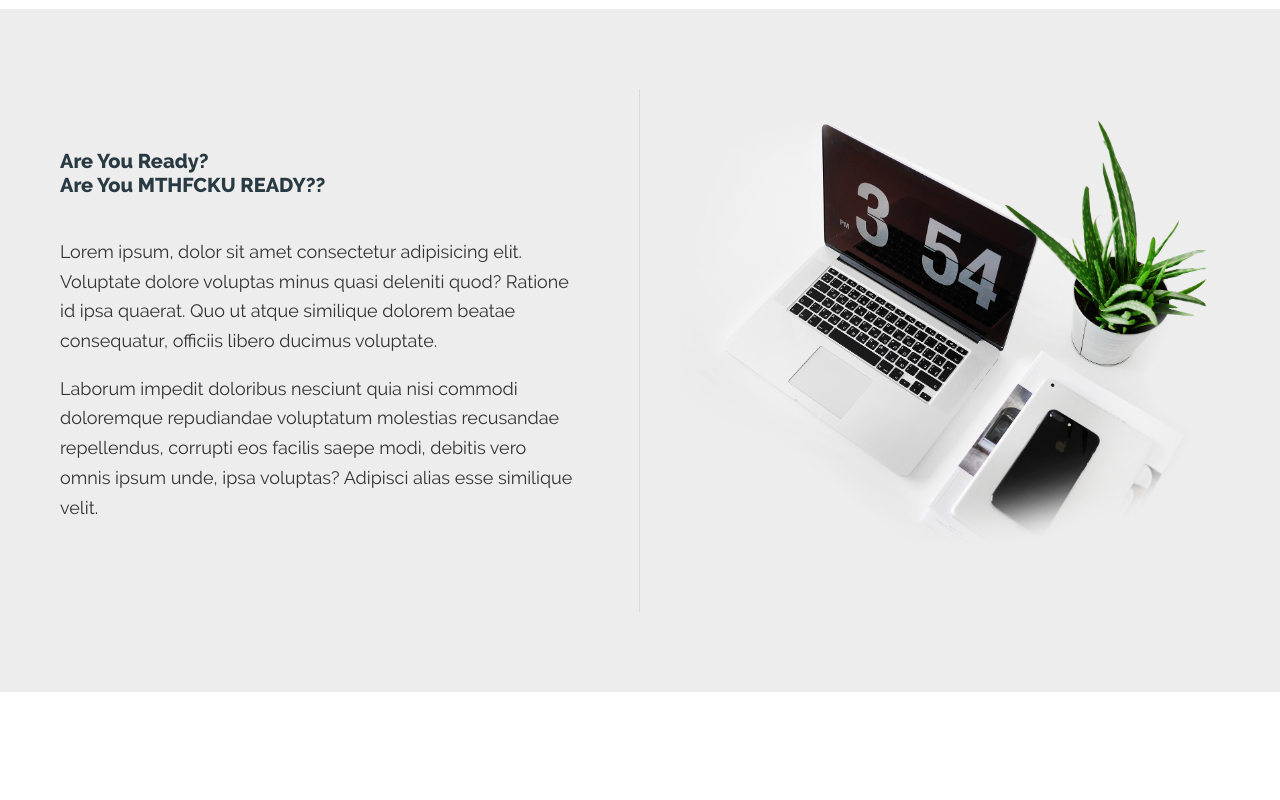
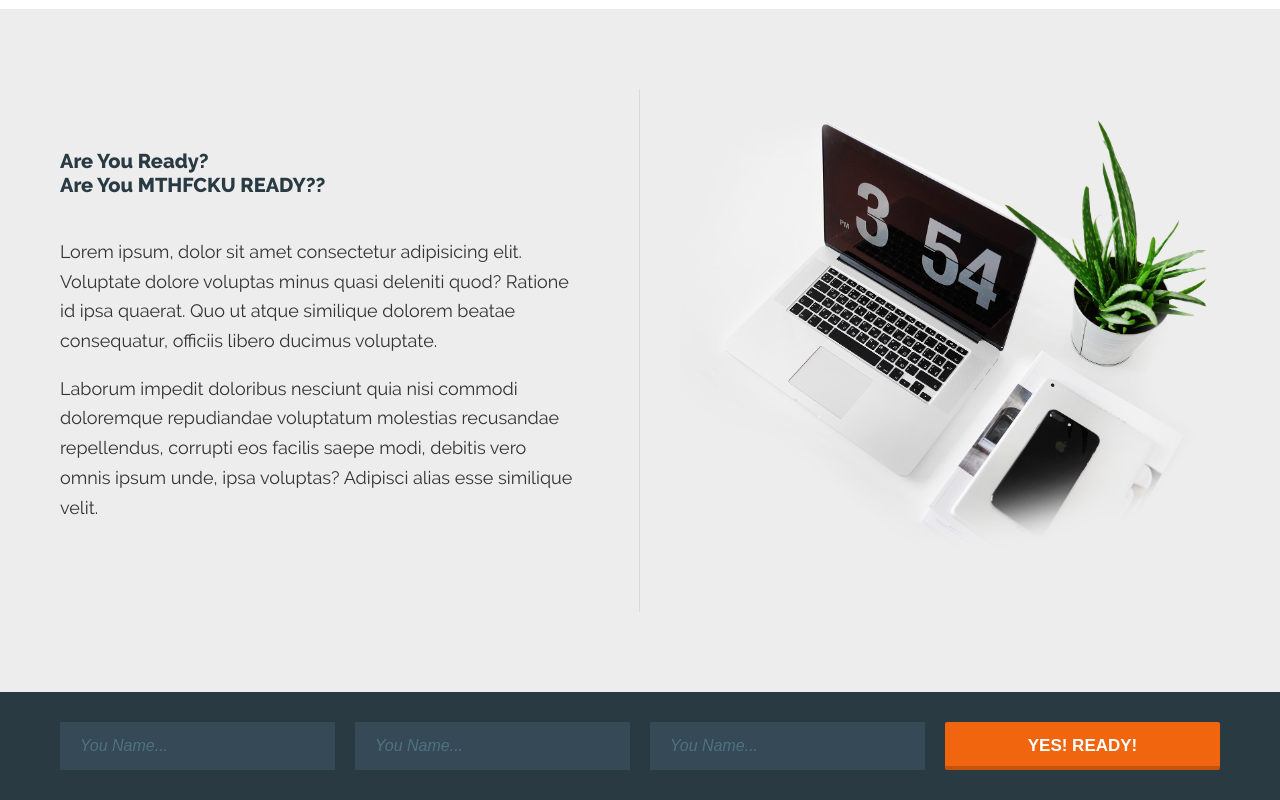
Before and after one commit to ulukkman/We-are-real-creators, a website: page app/index.html in a window 1280 px wide. Shown: the part 1732-2532 px from the top of the page. Before the commit the page ends 2424 px from the top, so only its background shows below. Drawn offline with Linux system fonts and the light colour scheme.

Commit message:
layout and styling of the form section

```diff
--- a/app/index.html
+++ b/app/index.html
@@ -59,6 +59,17 @@
 		</div>
 	</section>
 
+	<section class="formsection">
+		<div class="container">
+			<form class="grid">
+				<div><input type="text" name="name" placeholder="You Name..." required></div>
+				<div><input type="text" name="name" placeholder="You Name..."></div>
+				<div><input type="text" name="name" placeholder="You Name..."></div>
+				<div><button class="button">YES! READY!</button></div>
+			</form>
+		</div>
+	</section>
+
 	<link rel="stylesheet" href="css/main.min.css">
 	<script src="js/scripts.min.js"></script>
 
--- a/app/sass/main.sass
+++ b/app/sass/main.sass
@@ -169,4 +169,31 @@
 .ready-right
   padding-left: 40px
 
+
+.formsection
+  padding: 30px 0
+  background-color: $dark
+  input
+    background-color: lighten($dark, 6%)
+  form
+    grid-gap: $gutter
+    grid-template-columns: repeat(4, 1fr)
+  .button
+    font-size: 17px
+    padding: 14.5px
+    width: 100%
+
+input, textarea
+  border: none
+  padding: 15px 20px
+  width: 100%
+  font-family: Arial, sans-serif
+  font-style: italic
+  outline: none
+  transition: background-color .25s ease
+  &:focus
+    background-color: $light
+  &::placeholder
+    color: lighten($dark, 20%)
+
 @import "media" // Всегда в конце
```
Also changed, not shown: app/css/main.min.css.
